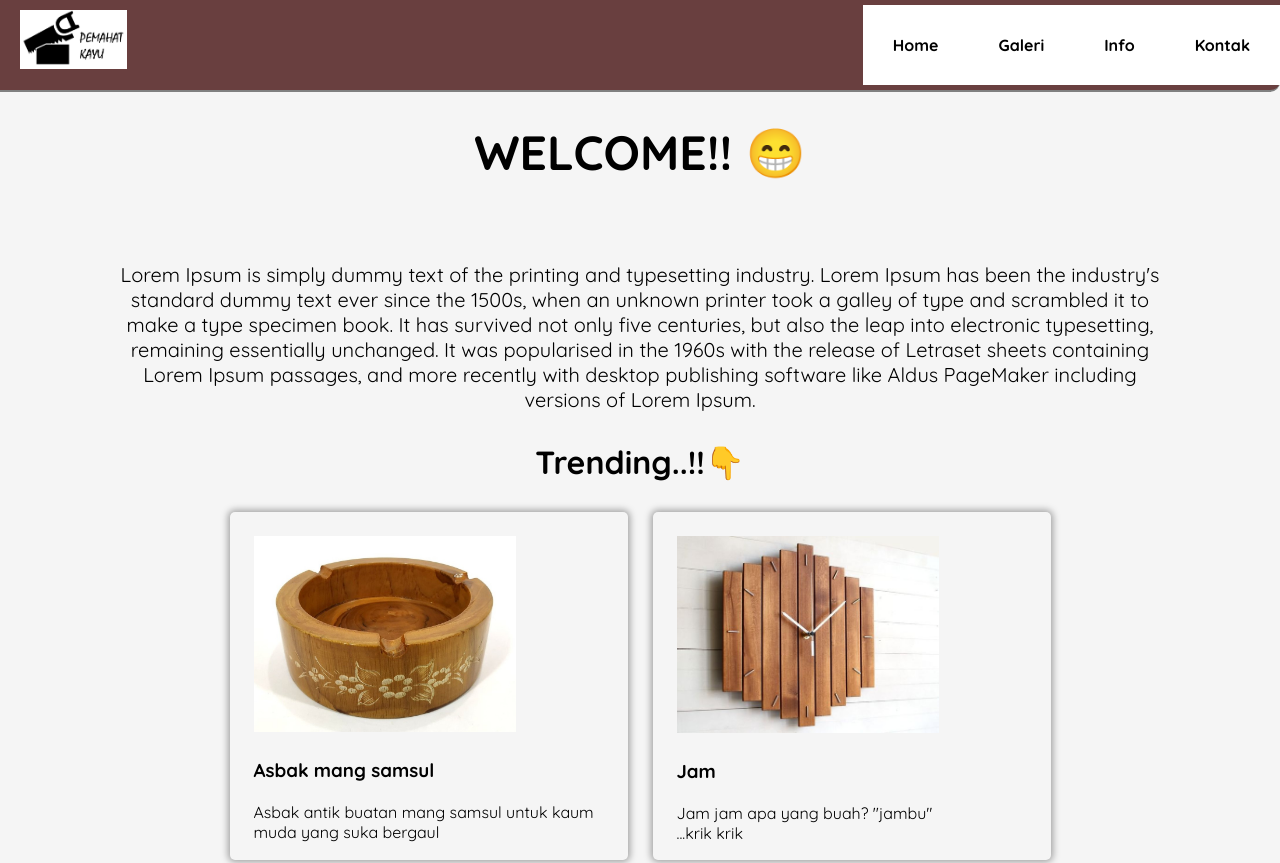
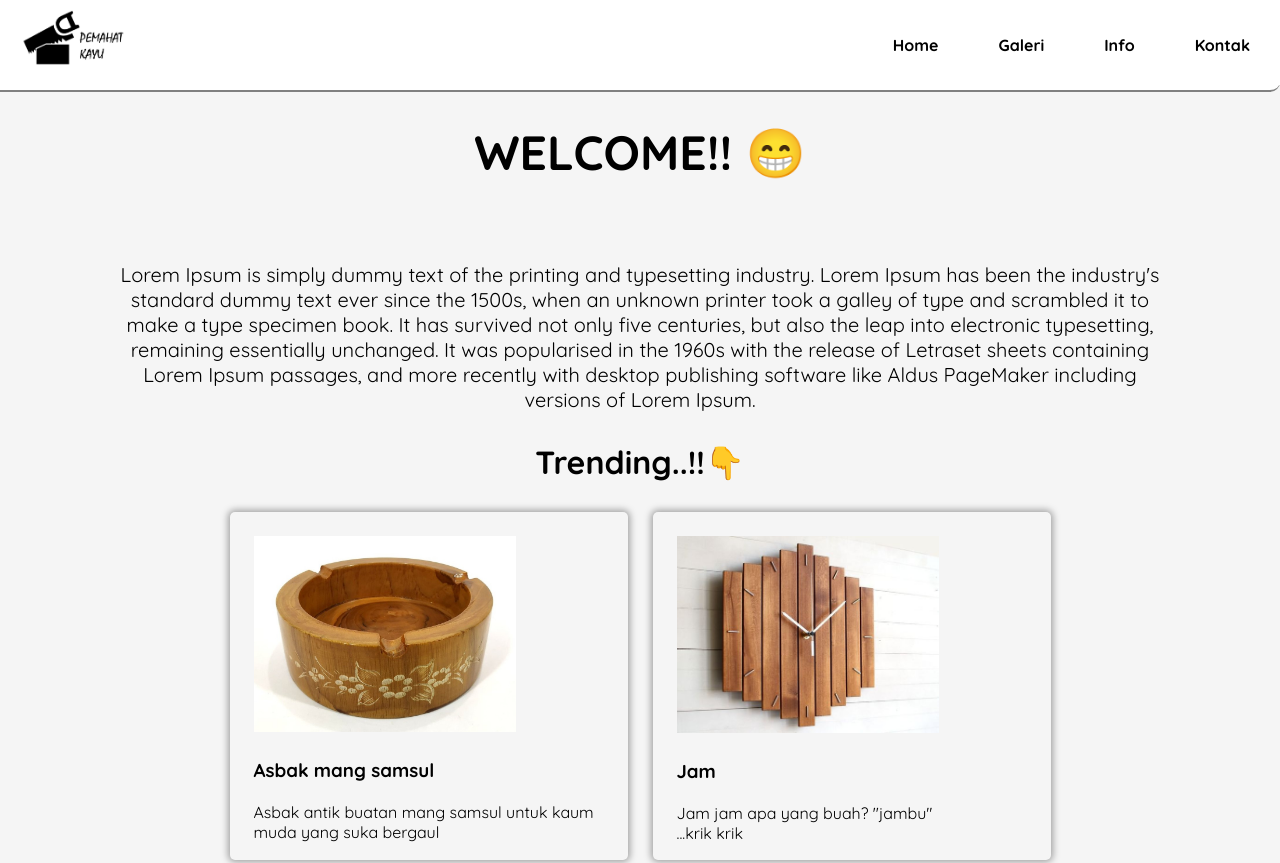
Before and after one commit to Imamhari/Module-1-Imamhari, a plain HTML site: page index.html in a window 1280 px wide. Shown: the top 863 px of the page. Drawn offline with Linux system fonts and the light colour scheme.

Commit message:
change background navbar

```diff
--- a/style.css
+++ b/style.css
@@ -13,7 +13,7 @@ body{
 .navbar{
     height: 90px;
     width: 100%;
-    background-color: rgb(105, 63, 63);
+    background-color: white;
     display: flex;
     justify-content: space-between;
     border-bottom: 2px solid grey;
```
